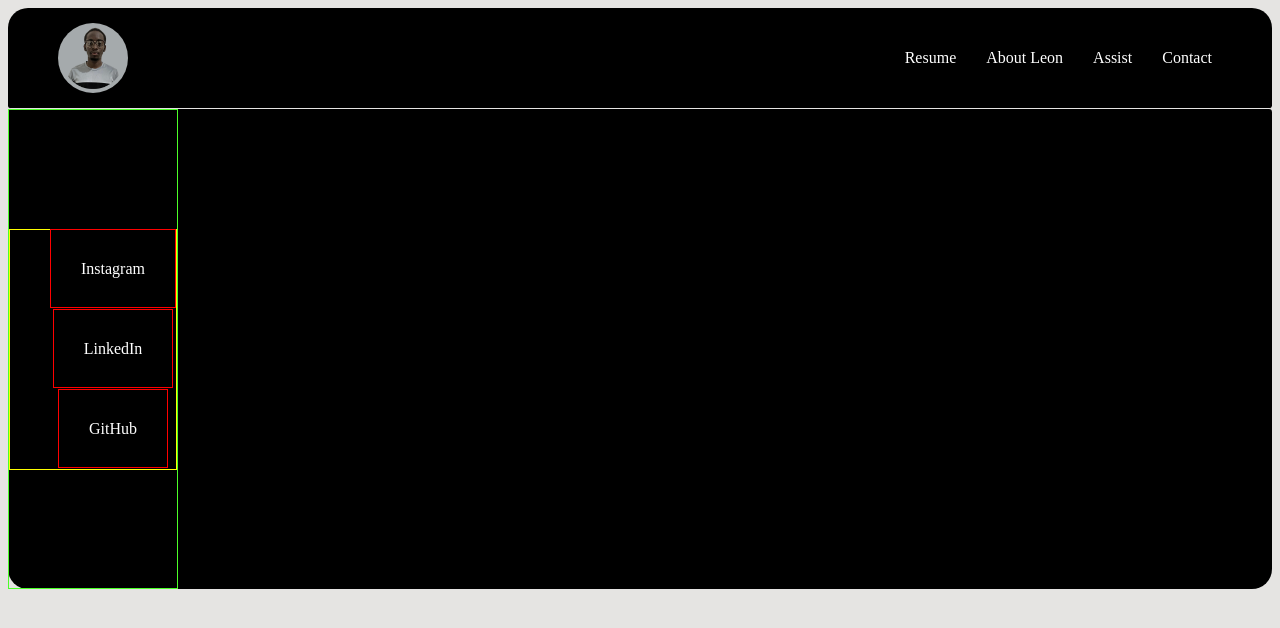
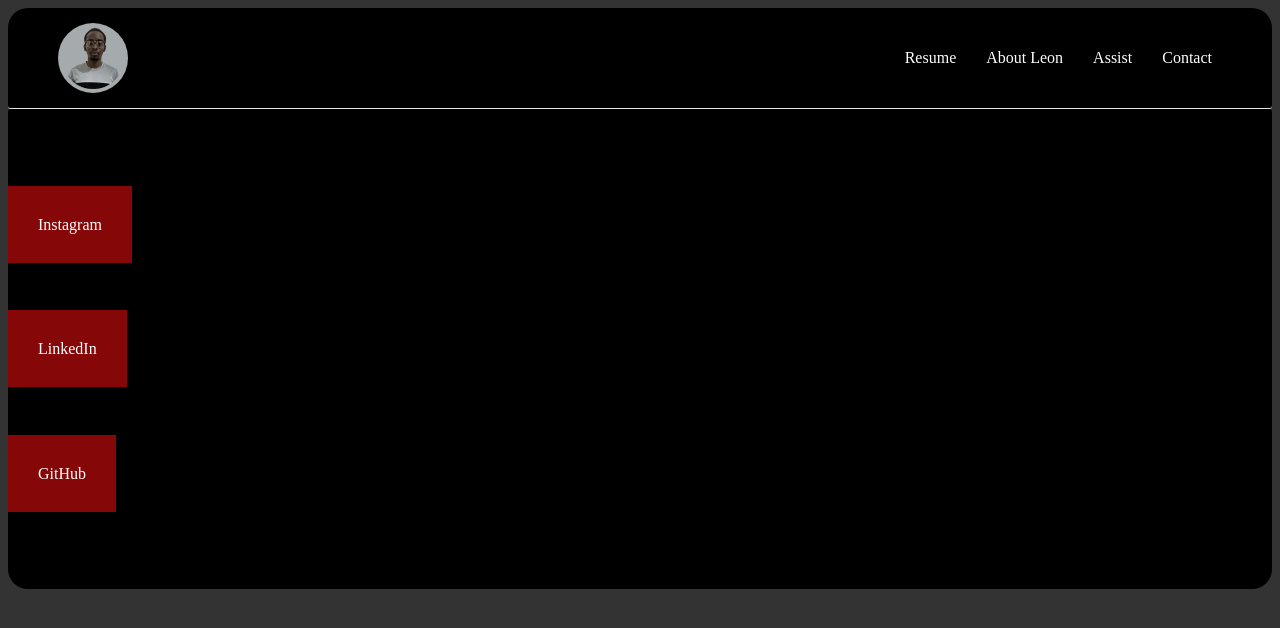
Before and after one commit to LeonWalker-create/Portfolio, a plain HTML site: page index.html in a window 1280 px wide. Drawn offline with Linux system fonts and the light colour scheme.

Commit message:
Add files via upload

```diff
--- a/index.css
+++ b/index.css
@@ -1,5 +1,5 @@
 body {
-    background-color: #E5E4E2;
+    background-color: #333;
 }
 
 
@@ -67,24 +67,21 @@ body {
 
 .socials {
     display: flex;
-    align-items: center;
-    border: solid 1px rgb(76, 255, 40);
+    height: 100%;
 }
 
 .social-content {
     display: flex;
-    height: 50%;
-    align-items: center;
-    align-content: flex-start;
-    justify-content: space-around;
     flex-direction: column;
+    justify-content: space-evenly;
+    margin: 0;
+    padding: 0;
     list-style-type: none;
-    border: solid 1px yellow;
 }
 
 .social-content li a {
+    text-decoration: none;
     color: white;
+    background-color: rgb(133, 7, 7);
     padding: 30px;
-    text-decoration: none;
-    border: 1px solid red;
 }
```
